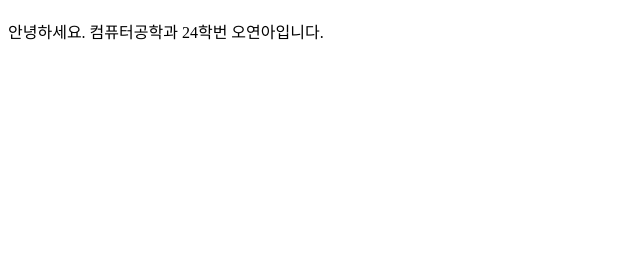
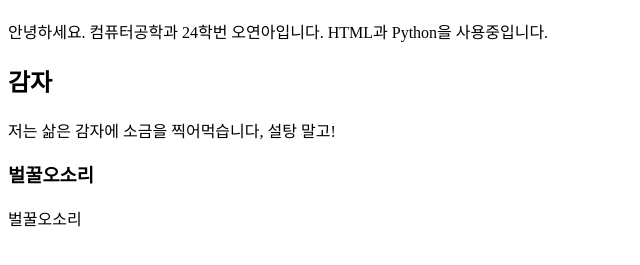
Before and after one commit to 5xyg2n/dev-intro, a plain HTML site: page index.html in a window 1280 px wide. Shown: the part 61-326 px from the top of the page, without its empty margins (0-640 px from the left). Drawn offline with Linux system fonts and the light colour scheme.

Commit message:
내용추가

```diff
--- a/index.html
+++ b/index.html
@@ -3,10 +3,14 @@
 <head>
     <meta charset="UTF-8">
     <meta name="viewport" content="width=device-width, initial-scale=1.0">
-    <title>Document</title>
+    <title>Hello</title>
 </head>
 <body>
 <h1>5xyg2n</h1>
-<p>안녕하세요. 컴퓨터공학과 24학번 오연아입니다.</p>
+<p>안녕하세요. 컴퓨터공학과 24학번 오연아입니다. HTML과 Python을 사용중입니다.</p>
+<h2>감자</h2>
+<p>저는 삶은 감자에 소금을 찍어먹습니다, 설탕 말고!</p>
+<h3>벌꿀오소리</h3>
+<p>벌꿀오소리</p>
 </body>
 </html>
```
